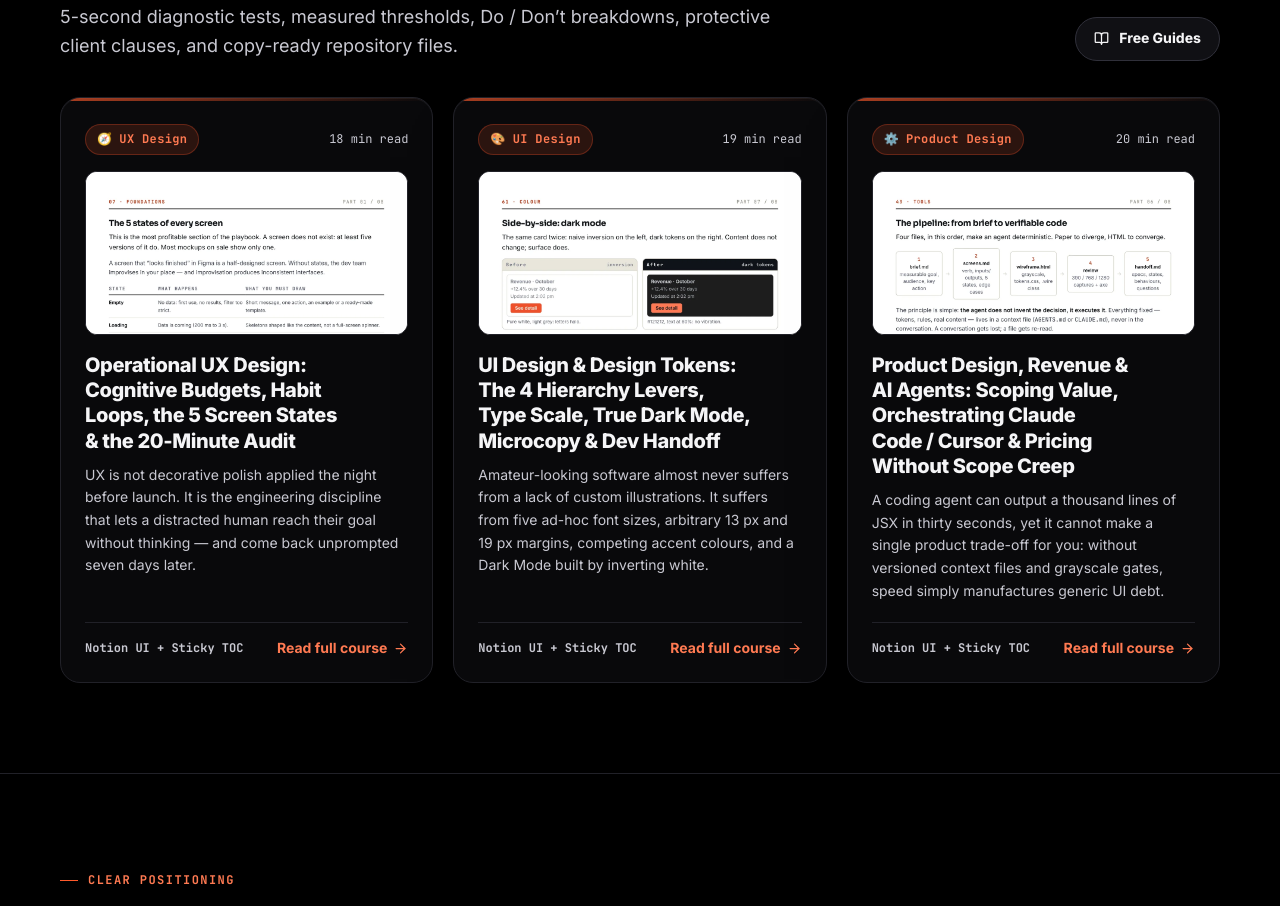
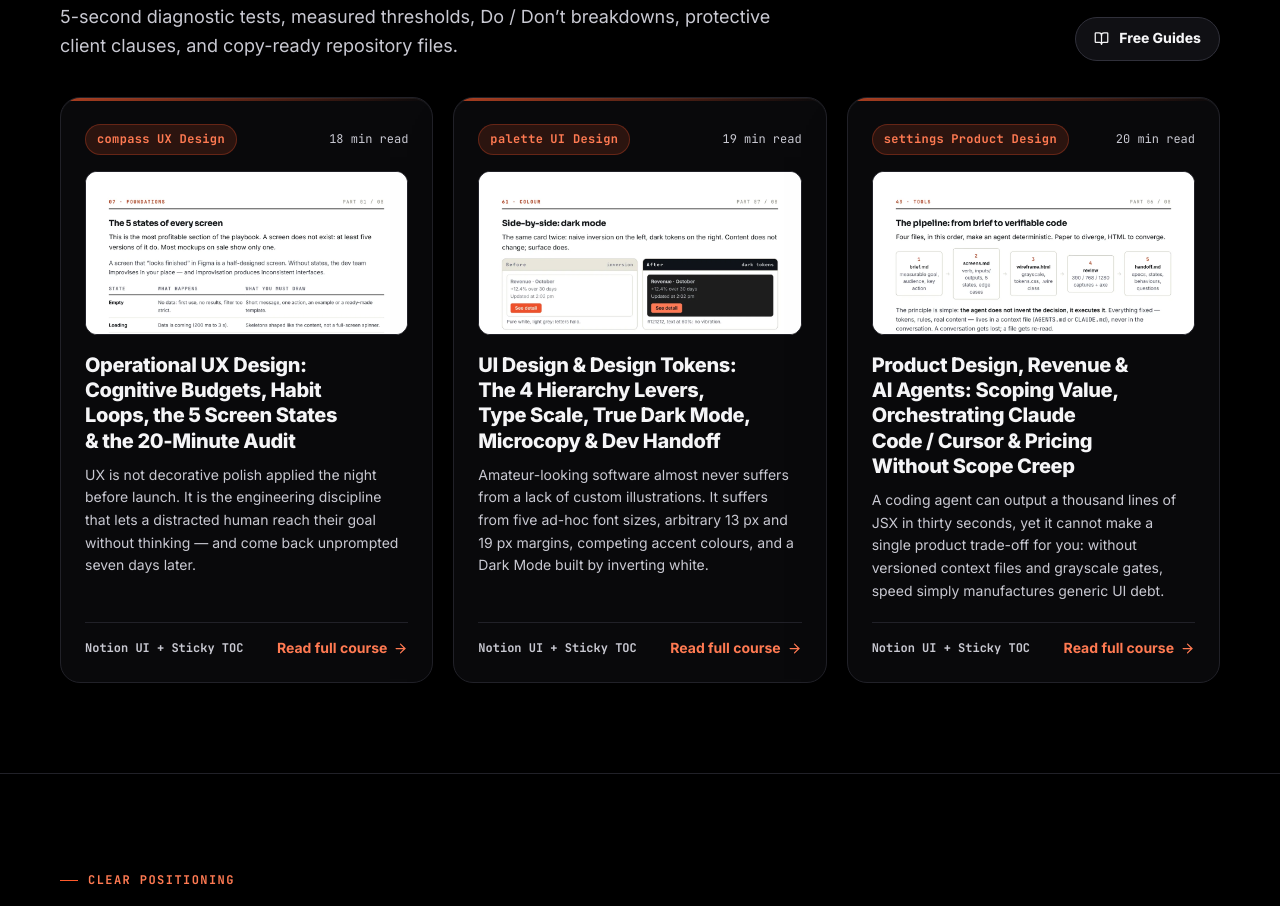
Before and after one commit to joynagassi-cyber/UX-UI-PLAYBOOK-Landing-page, a Next.js app: page /en in a window 1280 px wide. Shown: the part 6746-7652 px from the top of the page. Built offline with nearby package versions, Linux system fonts and the light colour scheme; no server answers.

Commit message:
refactor: use cross-platform icon keys for guide categories

```diff
--- a/src/i18n/articles/en.ts
+++ b/src/i18n/articles/en.ts
@@ -7,7 +7,7 @@ export const ARTICLES_EN: ArticleData[] = [
   {
     slug: 'ux-design-guide',
     category: 'UX Design',
-    icon: '🧭',
+    icon: 'compass',
     readTime: '18 min read',
     publishedAt: '2026-11-18',
     updatedAt: '2026-11-18',
@@ -181,7 +181,7 @@ export const ARTICLES_EN: ArticleData[] = [
           },
           {
             type: 'callout',
-            icon: '🗣️',
+            icon: 'message-circle',
             tone: 'accent',
             title: 'Turning subjective stakeholder pushback into objective engineering',
             text: 'Never say "I don’t like having four buttons here." Say: "Right now four actions share identical visual weight, cancelling the Von Restorff effect and raising Hick-Hyman entropy on the primary conversion verb. Let’s keep the main action solid and demote the other three to outline/ghost." You move the room from personal taste to mechanics.',
@@ -521,7 +521,7 @@ certification nor legal advice."`,
   {
     slug: 'ui-design-system-tokens',
     category: 'UI Design',
-    icon: '🎨',
+    icon: 'palette',
     readTime: '19 min read',
     publishedAt: '2026-11-18',
     updatedAt: '2026-11-18',
@@ -950,7 +950,7 @@ certification nor legal advice."`,
   {
     slug: 'product-design-ai-agents',
     category: 'Product Design',
-    icon: '⚙️',
+    icon: 'settings',
     readTime: '20 min read',
     publishedAt: '2026-11-18',
     updatedAt: '2026-11-18',
```
